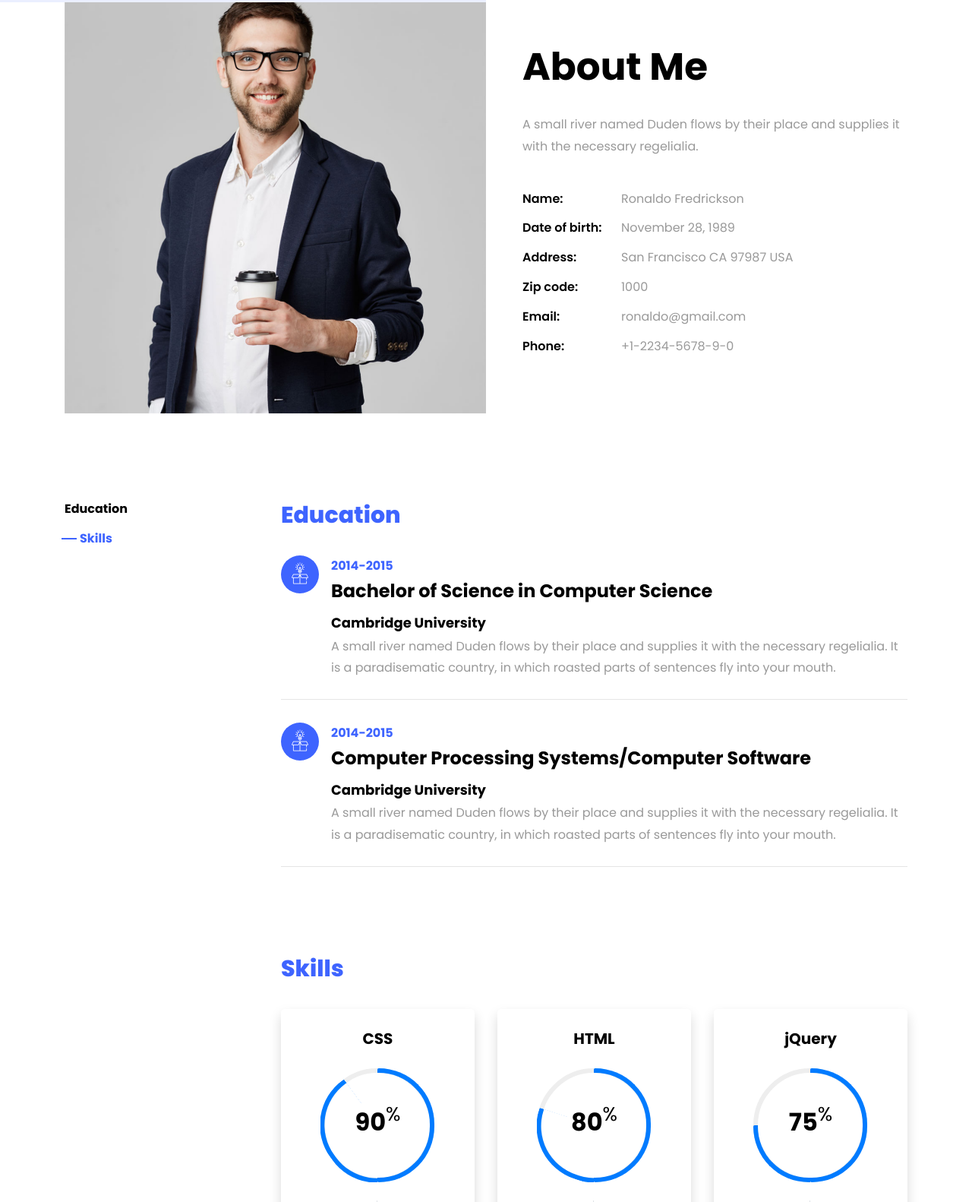
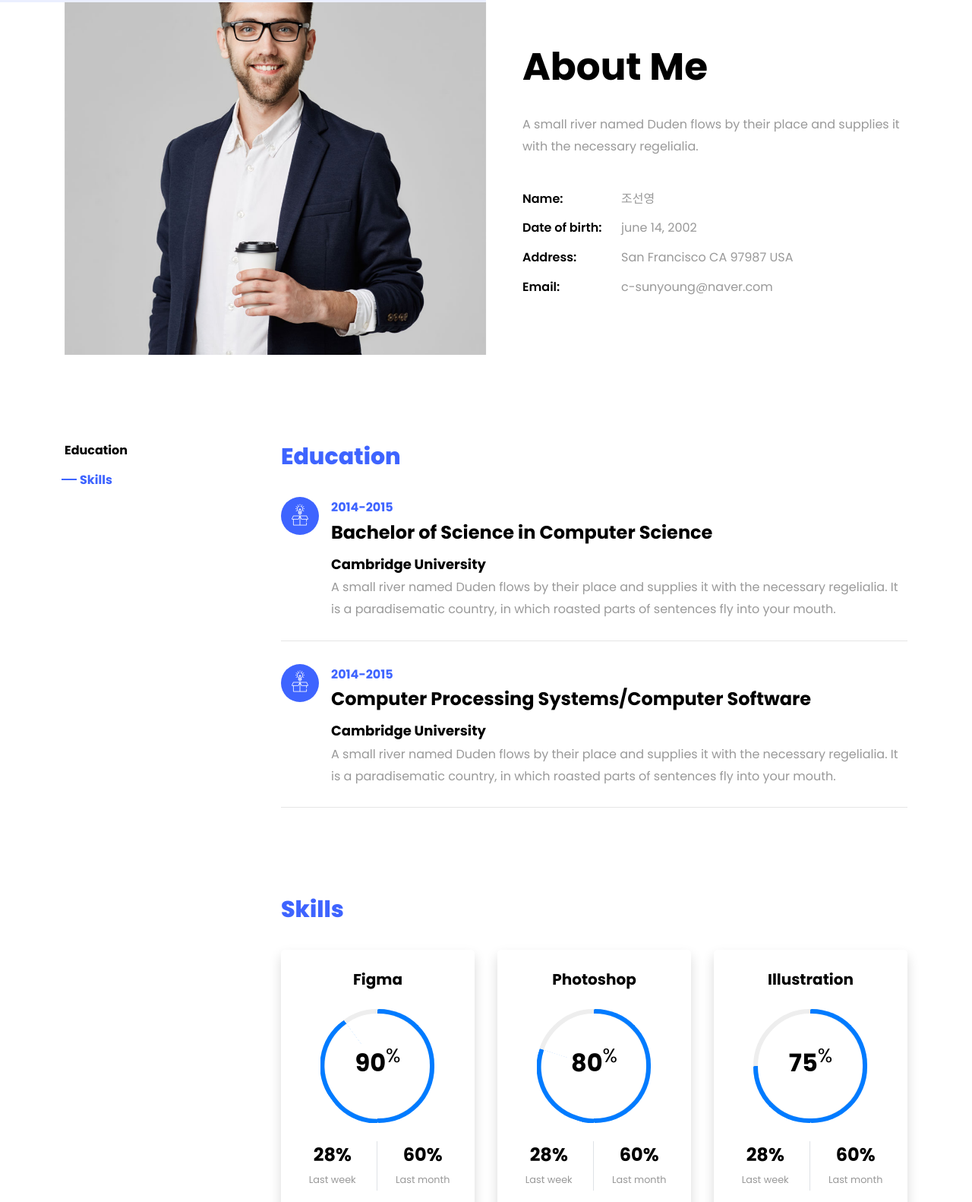
Before and after one commit to chosy02/portfolio, a plain HTML site: page index.html in a window 1280 px wide. Shown: the part 797-2379 px from the top of the page at 76% size. Drawn offline with Linux system fonts and the light colour scheme; files whose address does not match are found by name.

Commit message:
Update index.html

```diff
--- a/index.html
+++ b/index.html
@@ -51,12 +51,12 @@
           <div class="col-lg-8 col-md-6 ftco-animate d-flex align-items-center">
           	<div class="text text-center">
           		<span class="subheading">Hey! I am</span>
-		  				<h1>Gildong Hong</h1>
+		  				<h1>Cho Sun Young</h1>
 			  				<h2>I'm a
 								  <span
 								     class="txt-rotate"
 								     data-period="2000"
-								     data-rotate='[ "UI/UX Designer.", "Web Developer.", "Graphic Designer.", "Blogger" ]'></span>
+								     data-rotate='[ "UI/UX Designer.", "Web Developer.", "Graphic Designer." ]'></span>
 								</h2>
 							</div>
             </div>
@@ -87,12 +87,10 @@
 		            <h2 class="mb-4">About Me</h2>
 		            <p>A small river named Duden flows by their place and supplies it with the necessary regelialia.</p>
 		            <ul class="about-info mt-4 px-md-0 px-2">
-		            	<li class="d-flex"><span>Name:</span> <span>Ronaldo Fredrickson</span></li>
-		            	<li class="d-flex"><span>Date of birth:</span> <span>November 28, 1989</span></li>
+		            	<li class="d-flex"><span>Name:</span> <span>조선영</span></li>
+		            	<li class="d-flex"><span>Date of birth:</span> <span>june 14, 2002</span></li>
 		            	<li class="d-flex"><span>Address:</span> <span>San Francisco CA 97987 USA</span></li>
-		            	<li class="d-flex"><span>Zip code:</span> <span>1000</span></li>
-		            	<li class="d-flex"><span>Email:</span> <span>ronaldo@gmail.com</span></li>
-		            	<li class="d-flex"><span>Phone: </span> <span>+1-2234-5678-9-0</span></li>
+		            	<li class="d-flex"><span>Email:</span> <span>c-sunyoung@naver.com</span></li>
 		            </ul>
 		          </div>
 		        </div>
@@ -145,7 +143,7 @@
 					  	<div class="row progress-circle mb-5">
 					  		<div class="col-lg-4 mb-4">
 						      <div class="bg-white rounded-lg shadow p-4">
-						        <h2 class="h5 font-weight-bold text-center mb-4">CSS</h2>
+						        <h2 class="h5 font-weight-bold text-center mb-4">Figma</h2>
 
 						        <!-- Progress bar 1 -->
 						        <div class="progress mx-auto" data-value='90'>
@@ -176,7 +174,7 @@
 
 						    <div class="col-lg-4 mb-4">
 						      <div class="bg-white rounded-lg shadow p-4">
-						        <h2 class="h5 font-weight-bold text-center mb-4">HTML</h2>
+						        <h2 class="h5 font-weight-bold text-center mb-4">Photoshop</h2>
 
 						        <!-- Progress bar 1 -->
 						        <div class="progress mx-auto" data-value='80'>
@@ -207,7 +205,7 @@
 
 						    <div class="col-lg-4 mb-4">
 						      <div class="bg-white rounded-lg shadow p-4">
-						        <h2 class="h5 font-weight-bold text-center mb-4">jQuery</h2>
+						        <h2 class="h5 font-weight-bold text-center mb-4">Illustration</h2>
 
 						        <!-- Progress bar 1 -->
 						        <div class="progress mx-auto" data-value='75'>
```
